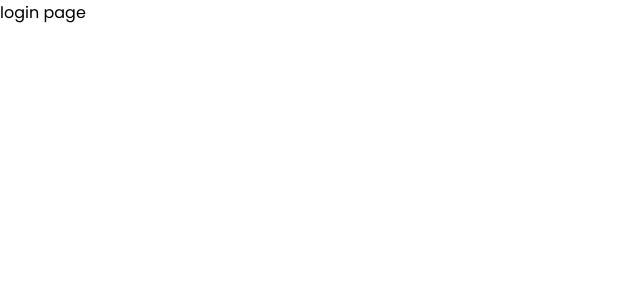
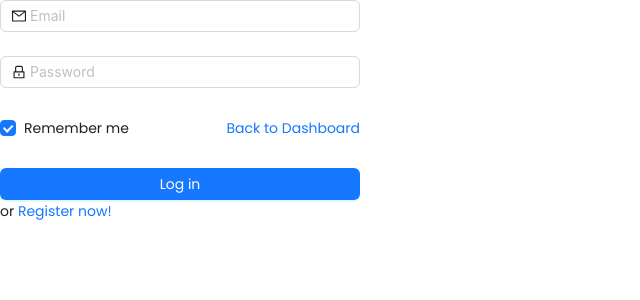
Before and after one commit to litdclitus/react-app, a React (Vite) app: page /login in a window 1280 px wide. Shown: the top 300 px of the page, without its empty margins (0-640 px from the left). Built offline with nearby package versions, Linux system fonts and the light colour scheme.

Commit message:
complete register

```diff
--- a/src/components/layout/header.css
+++ b/src/components/layout/header.css
@@ -6,13 +6,20 @@ ul {
     box-sizing: border-box;
 }
 
-.nav-links {
+.header-nav {
     display: flex;
-    align-items: center;
+    justify-content: space-between;
     background: #fff;
     padding: 20px 15px;
     border-radius: 12px;
     box-shadow: 0 5px 10px rgba(0, 0, 0, 0.2);
+    align-items: center;
+
+}
+
+.nav-links {
+    display: flex;
+    align-items: center;
 }
 
 .nav-link-item {
--- a/src/components/layout/header.jsx
+++ b/src/components/layout/header.jsx
@@ -3,10 +3,13 @@ import { NavLink } from "react-router-dom";
 import { RxDashboard } from "react-icons/rx";
 import { HiOutlineUsers } from "react-icons/hi2";
 import { GiBlackBook } from "react-icons/gi";
+import { CiLogin } from "react-icons/ci";
+
 
 const Header = () => {
 
     return (
+        <div className="header-nav">
             <ul className="nav-links">
                 <li className='nav-link-item'>
                     <NavLink to="/" className="item-icon">
@@ -15,7 +18,6 @@ const Header = () => {
                     </NavLink>
                 </li>
                 <li className="nav-link-item center">
-
                     <NavLink to="/users" className="item-icon">
                         <span style={{ marginRight: 5, marginTop: 2 }}> <HiOutlineUsers /></span>
                         <span>User</span>
@@ -28,6 +30,22 @@ const Header = () => {
                     </NavLink>
                 </li>
             </ul>
+
+            <ul className="nav-links">
+                {/* <li className="nav-link-item center">
+                    <NavLink to="/register" className="item-icon">
+                        <span style={{ marginRight: 5, marginTop: 2 }}> <CiLogin /></span>
+                        <span>Register</span>
+                    </NavLink>
+                </li> */}
+                <li className="nav-link-item center">
+                    <NavLink to="/login" className="item-icon">
+                        <span style={{ marginRight: 5, marginTop: 2 }}> <CiLogin /></span>
+                        <span>Log in</span>
+                    </NavLink>
+                </li>
+            </ul>
+        </div>
     )
 }
 
--- a/src/components/todo/TodoData.jsx
+++ b/src/components/todo/TodoData.jsx
@@ -20,4 +20,5 @@ const TodoData = (props) => {
         </div >
     );
 }
+
 export default TodoData;
--- a/src/components/todo/todonew.jsx
+++ b/src/components/todo/todonew.jsx
@@ -14,7 +14,10 @@ const TodoNew = (props) => {
 
     return (
         <div className="todo-input">
-            <input type="text" id="input-box" placeholder='Enter your task' onKeyPress={(event) => {
+            <input
+                type="text" id="input-box"
+                placeholder='Enter your task'
+                onKeyPress={(event) => { //Trigger submit input with Enter-key
                     event = event || window.event;
                     if (event.key == 'Enter') {
                         document.getElementById('input-btn').click();
@@ -22,7 +25,7 @@ const TodoNew = (props) => {
                     }
                     return true;
                 }
-            } //Trigger submit input with Enter-key
+                }
                 onChange={(event) => handleOnChange(event.target.value)} value={valueInput} />
             <button id="input-btn" onClick={handleOnClick}
             >Add</button>
--- a/src/pages/login.jsx
+++ b/src/pages/login.jsx
@@ -1,8 +1,71 @@
+import React from 'react';
+import { LockOutlined, MailOutlined } from '@ant-design/icons';
+import { Button, Checkbox, Form, Input, Flex } from 'antd';
+import { Link } from "react-router-dom";
+
+
 
 const LoginPage = () => {
 
+    // const [form] = Form.useForm();
+    // const navigate = useNavigate();
+    const onFinish = (values) => {
+        console.log('Received values of form: ', values);
+    };
+
     return (
-        <div>login page</div>
+        <div className='login-page'>
+            <Form
+                // form={form}
+                name="login"
+                initialValues={{
+                    remember: true,
+                }}
+                style={{
+                    maxWidth: 360,
+                }}
+                onFinish={onFinish}
+            >
+                <Form.Item
+                    name="email"
+                    rules={[
+                        {
+                            required: true,
+                            type: "email",
+                        },
+                    ]}
+                >
+                    <Input prefix={<MailOutlined />} placeholder="Email" />
+                </Form.Item>
+                <Form.Item
+                    name="password"
+                    rules={[
+                        {
+                            required: true,
+                            message: 'Please input your Password!',
+                        },
+                    ]}
+                >
+                    <Input prefix={<LockOutlined />} type="password" placeholder="Password" />
+                </Form.Item>
+                <Form.Item>
+                    <Flex justify="space-between" align="center">
+                        <Form.Item name="remember" valuePropName="checked" noStyle>
+                            <Checkbox>Remember me</Checkbox>
+                        </Form.Item>
+                        <Link to="/">Back to Dashboard</Link>
+                    </Flex>
+                </Form.Item>
+
+                <Form.Item>
+                    <Button block type="primary" htmlType="submit">
+                        Log in
+                    </Button>
+                    or <Link to="/register">Register now!</Link>
+                </Form.Item>
+            </Form>
+        </div>
+
     )
 }
 
--- /dev/null
+++ b/src/pages/register.css
@@ -0,0 +1,33 @@
+.register-page {
+    background-image: url("../assets/background-register2.jpg");
+    background-size: cover;
+    height: 100vh;
+    background-position: center;
+    background-repeat: repeat;
+    background-size: cover;
+    /* text-align: center; */
+    display: flex;
+    justify-content: center;
+
+}
+
+.register-form {
+    height: 70%;
+    width: 60%;
+    display: inline-block;
+    border: 1px solid #252525;
+    border-radius: 10px;
+    background: linear-gradient(to bottom, #c3c7cc 0%, #cacdd3 50%, #d7d2c6 100%), linear-gradient(to bottom, rgba(0, 0, 0, 0.02) 50%, rgba(255, 255, 255, 0.02) 61%, rgba(0, 0, 0, 0.02) 73%), linear-gradient(33deg, rgba(255, 255, 255, 0.20) 0%, rgba(0, 0, 0, 0.20) 100%);
+    background-blend-mode: normal, color-burn;
+    opacity: 0.95;
+}
+
+.register-row__title {
+    font-family: 'Trebuchet MS', 'Lucida Sans Unicode', 'Lucida Grande', 'Lucida Sans', Arial, sans-serif;
+    text-align: center;
+    font-size: 25px;
+}
+
+.register-row {
+    margin: 10px;
+}
--- a/src/pages/register.jsx
+++ b/src/pages/register.jsx
@@ -1,8 +1,121 @@
+import { Form, Input, Button, notification, Row, Col } from "antd";
+import { registerUserAPI } from "../services/api.services";
+import { useNavigate } from "react-router-dom";
+import "./register.css";
 
 const RegisterPage = () => {
 
+    const [form] = Form.useForm();
+
+    const navigate = useNavigate();
+
+    const onFinish = async (values) => {
+        //call api
+        const res = await registerUserAPI(values.fullName, values.email, values.phone, values.password)
+        if (res.data) {
+            notification.success({
+                message: "Success",
+                description: "Created user successfully"
+            })
+            navigate("/login");
+        } else {
+            notification.error({
+                message: "Error",
+                description: JSON.stringify(res.message)
+            })
+        }
+    };
+
     return (
-        <div>Register Page</div>
+        <div className="register-page">
+            <Form className="register-form"
+                form={form}
+                layout="vertical"
+                onFinish={onFinish}
+                style={{ margin: 20 }}
+            // onFinishFailed={onFinishFailed}
+            // autoComplete="off"
+            >
+                <div className="register-row__title">
+                    Registration
+                </div>
+                <Row className="register-row" justify={"center"}>
+                    <Col className="register-col" xs={24} md={12}>
+                        <Form.Item className="register-item"
+                            label="Full name"
+                            name="fullName"
+                            rules={[
+                                {
+                                    required: true,
+                                },
+                            ]}>
+                            <Input />
+                        </Form.Item>
+                    </Col>
+                </Row>
+
+                <Row className="register-row" justify={"center"}>
+                    <Col className="register-col" xs={24} md={12}>
+                        <Form.Item
+                            label="Email"
+                            name="email"
+                            rules={[
+                                {
+                                    required: true,
+                                    type: "email",
+                                },
+                            ]}>
+                            <Input />
+                        </Form.Item>
+                    </Col>
+                </Row>
+
+                <Row className="register-row" justify={"center"}>
+                    <Col className="register-col" xs={24} md={12}>
+                        <Form.Item
+                            label="Phone number"
+                            name="phone"
+                            rules={[
+                                {
+                                    required: true,
+                                },
+                                {
+                                    pattern: new RegExp(/\d+/g),
+                                    message: "The phone number provided is not valid or contains invalid characters"
+                                }
+                            ]}>
+                            <Input />
+                        </Form.Item>
+                    </Col>
+                </Row>
+
+                <Row className="register-row" justify={"center"}>
+                    <Col className="register-col" xs={24} md={12}>
+                        <Form.Item
+                            label="Password"
+                            name="password"
+                            rules={[
+                                {
+                                    required: true,
+                                },
+                            ]}>
+                            <Input.Password />
+                        </Form.Item>
+                    </Col>
+                </Row>
+
+                <Row justify={"center"}>
+                    <Col xs={24} md={12}>
+                        <Button style={{ marginBottom: 10, marginLeft: 10 }} type="primary" htmlType="submit"
+                            onClick={() => {
+                                form.submit;
+                            }}>
+                            Submit
+                        </Button>
+                    </Col>
+                </Row>
+            </Form>
+        </div >
     )
 }
 
--- a/src/services/api.services.js
+++ b/src/services/api.services.js
@@ -57,4 +57,15 @@ const updateAvatarUserAPI = (avatar, _id, fullName, phone) => {
     return axios.put(URL_BACKEND, data);
 }
 
-export { createUserAPI, updateUserAPI, fetchAllUserAPI, deleteUserAPI, handleUploadFile, updateAvatarUserAPI }
+const registerUserAPI = (fullName, email, phone, password) => {
+    const URL_BACKEND = "/api/v1/user";
+    const data = {
+        fullName: fullName,
+        email: email,
+        phone: phone,
+        password: password
+    }
+    return axios.post(URL_BACKEND, data);
+}
+
+export { createUserAPI, updateUserAPI, fetchAllUserAPI, deleteUserAPI, handleUploadFile, updateAvatarUserAPI, registerUserAPI }
```
Also changed, not shown: src/assets/background-register.jpg (added), 1 other file (tests, documents, lock files or other folders). Lines whose indentation alone changed are shown as unchanged.
